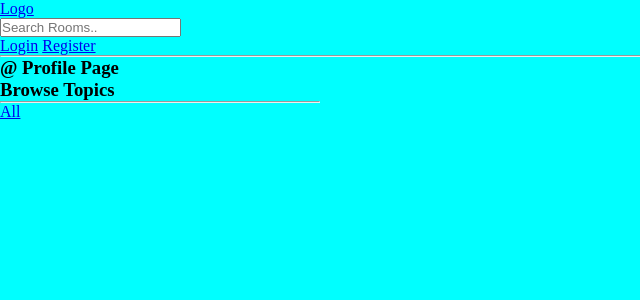
After one commit to Vignesh21J/Project_StuddyBuddy, a Django app: template users/templates/users/profile.html in a window 1280 px wide. The commit adds this page. Shown: the top 300 px of the page, without its empty margins (0-640 px from the left). Run offline with Django 3.2, Linux system fonts and the light colour scheme; the template is opened without the code that fills it, so the values that code supplies are empty.

Commit message:
feat:added user_profile page

```diff
--- a/base/templates/base/feed_components.html
+++ b/base/templates/base/feed_components.html
@@ -6,7 +6,8 @@
             <a href="{% url 'delete-room' room.id %}">Delete Room</a>
         {% endif %}
 
-        <span>@{{room.host.username}}</span>
+
+        <a href="{% url 'user-profile' room.host.id %}">@{{ room.host.username }}</a>
         <h5>{{room.id}} -- <a href="{% url 'room' room.id %}">{{room.name}}</a></h5>
         <small>{{room.topic.name}}</small>
         <hr>
--- /dev/null
+++ b/users/templates/users/profile.html
@@ -0,0 +1,21 @@
+{% extends "main.html" %}
+
+{% block content %}
+    <style>
+        .profile-container {
+            display: grid;
+            grid-template-columns: 1fr 3fr;
+        }
+    </style>
+
+    <h3>@{{ user.username }} Profile Page</h3>
+
+    <div class="profile-container">
+        <div>
+            {% include "base/topics_components.html" %}
+        </div>
+        <div>
+            {% include "base/feed_components.html" %}
+        </div>
+    </div>
+{% endblock content %}
--- a/users/urls.py
+++ b/users/urls.py
@@ -5,4 +5,6 @@ urlpatterns = [
     path('login/', views.LoginView, name='login'),
     path('register/', views.RegisterView, name='register'),
     path('logout/', views.LogoutView, name='logout'),
+
+    path('user-profile/<int:pk>/', views.UserProfile, name='user-profile'),
 ]
```
Also changed, not shown: users/views.py (+16 -1 lines), 1 other file.
